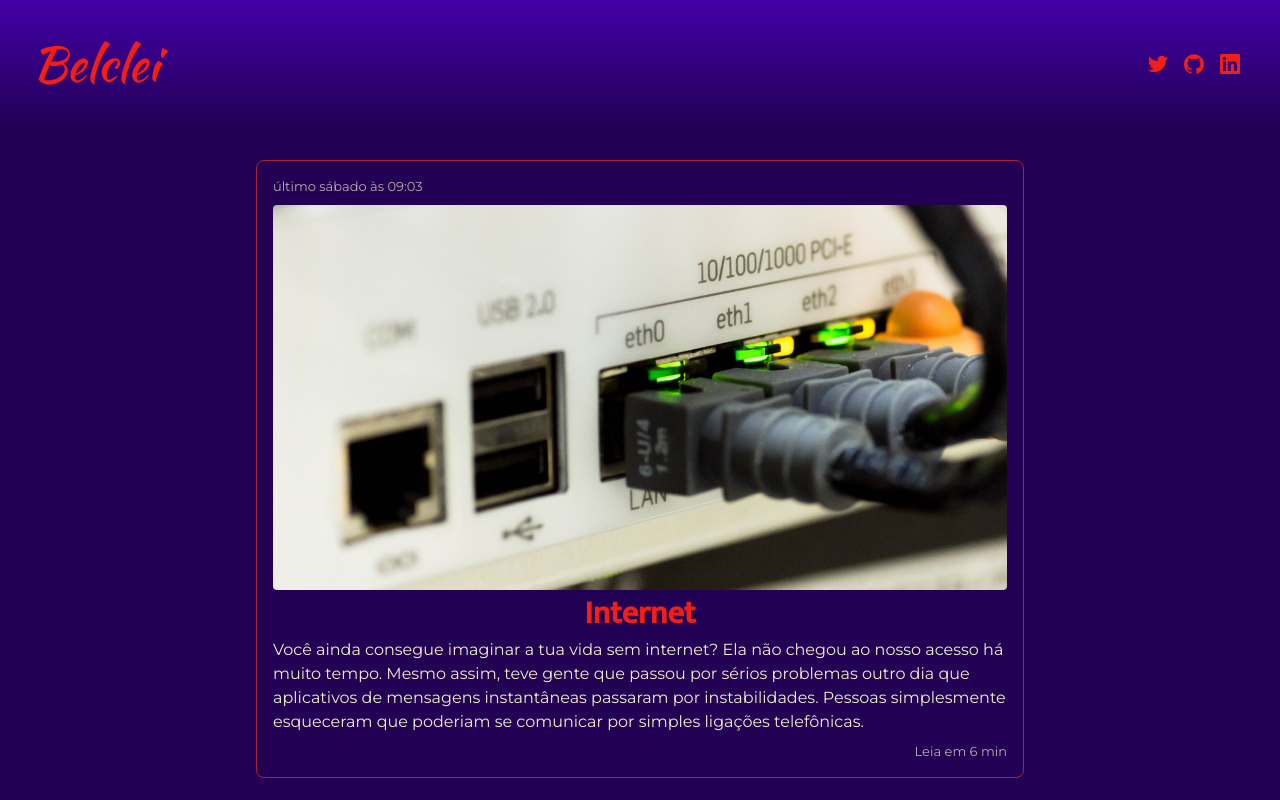
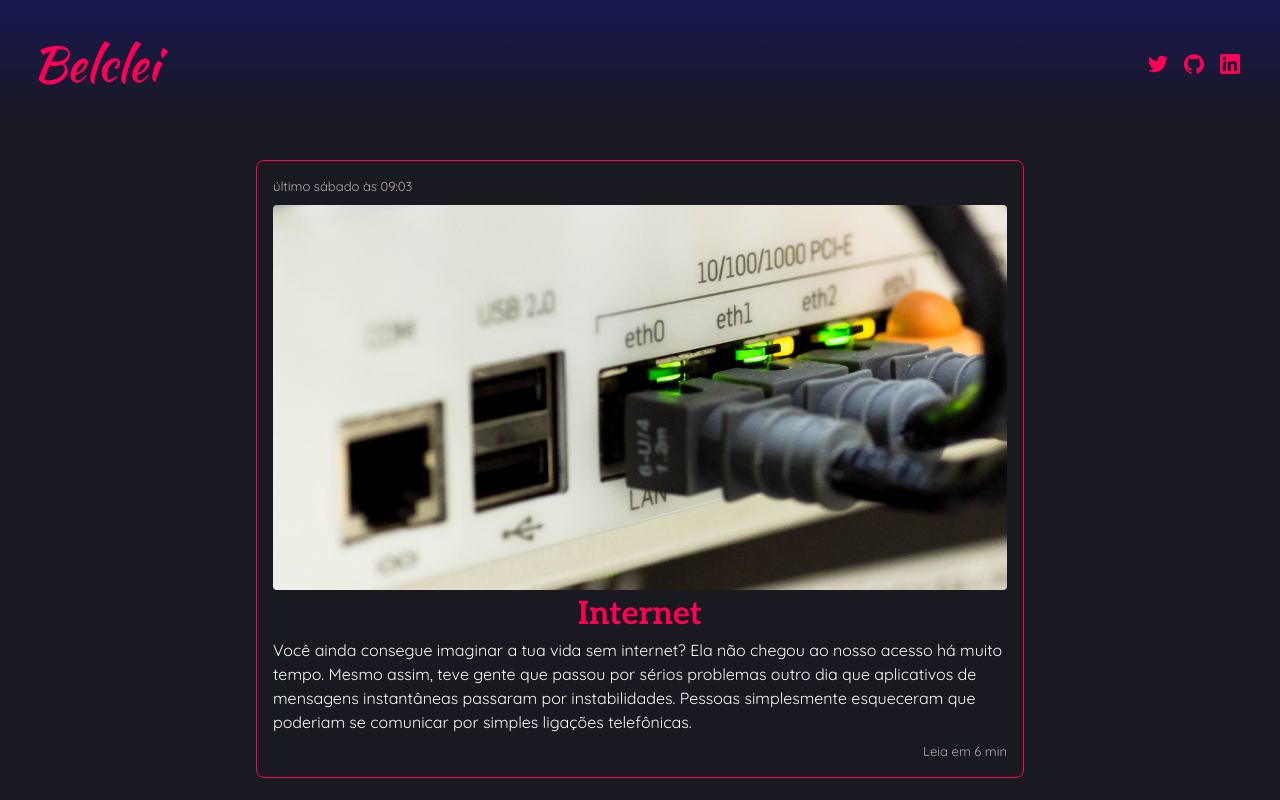
Before and after one commit to belclei/blog, a Next.js app: page / in a window 1280 px wide. Shown: the top 800 px of the page. Built offline with nearby package versions, Linux system fonts and the light colour scheme.

Commit message:
colors and fonts

```diff
--- a/src/pages/_document.tsx
+++ b/src/pages/_document.tsx
@@ -8,7 +8,7 @@ class MyDocument extends Document {
           <link rel="preconnect" href="https://fonts.googleapis.com" />
           <link rel="preconnect" href="https://fonts.gstatic.com" />
           <link
-            href="https://fonts.googleapis.com/css2?family=JetBrains+Mono&family=Kaushan+Script&family=Mukta:wght@500&family=Montserrat:ital,wght@0,300;0,400;0,600;0,700;1,300;1,400;1,600;1,700&display=swap"
+            href="https://fonts.googleapis.com/css2?family=JetBrains+Mono&family=Kaushan+Script&family=Aleo:wght@700&family=Quicksand:ital,wght@0,300;0,400;0,600;0,700;1,300;1,400;1,600;1,700&display=swap"
             rel="stylesheet"
           />
           <link rel="shortcut icon" href="/favicon/favicon.png" type="image/png" />
--- a/src/styles/global.scss
+++ b/src/styles/global.scss
@@ -27,12 +27,12 @@ body {
   --cyan-500: #61dafb;
   --yellow-500: #eba417;
 
-  --primary-500: #f11f15;
-  --primary-400: #ac2335;
-  --background-500: #220054;
-  --background-400: #322074;
-  --background-300: #4300a8;
-  --text-500: #f1eecd;
+  --primary-500: #ff0055;
+  --primary-400: #ff0055;
+  --background-500: #191921;
+  --background-400: #3b1d2e;
+  --background-300: #181851;
+  --text-500: #fefefc;
   --info-500: #bdaaae;
   --info-400: #fdccae;
 }
@@ -59,7 +59,7 @@ input,
 textarea,
 select,
 button {
-  font: 400 1rem 'Montserrat', sans-serif;
+  font: 400 1rem 'Quicksand', sans-serif;
   line-height: 1.5;
 }
 
@@ -78,12 +78,12 @@ button {
 }
 
 a {
-  color: var(--primary-500);
+  color: var(--primary-400);
   text-decoration: none;
 
   transition: color 2.2s;
   &:hover {
-    filter: brightness(0.8);
+    filter: brightness(1.1);
   }
 }
 
@@ -94,7 +94,7 @@ h4,
 h5,
 h6 {
   color: var(--primary-500);
-  font-family: 'Mukta', sans-serif;
+  font-family: 'Aleo';
 }
 p,
 h1,
```
